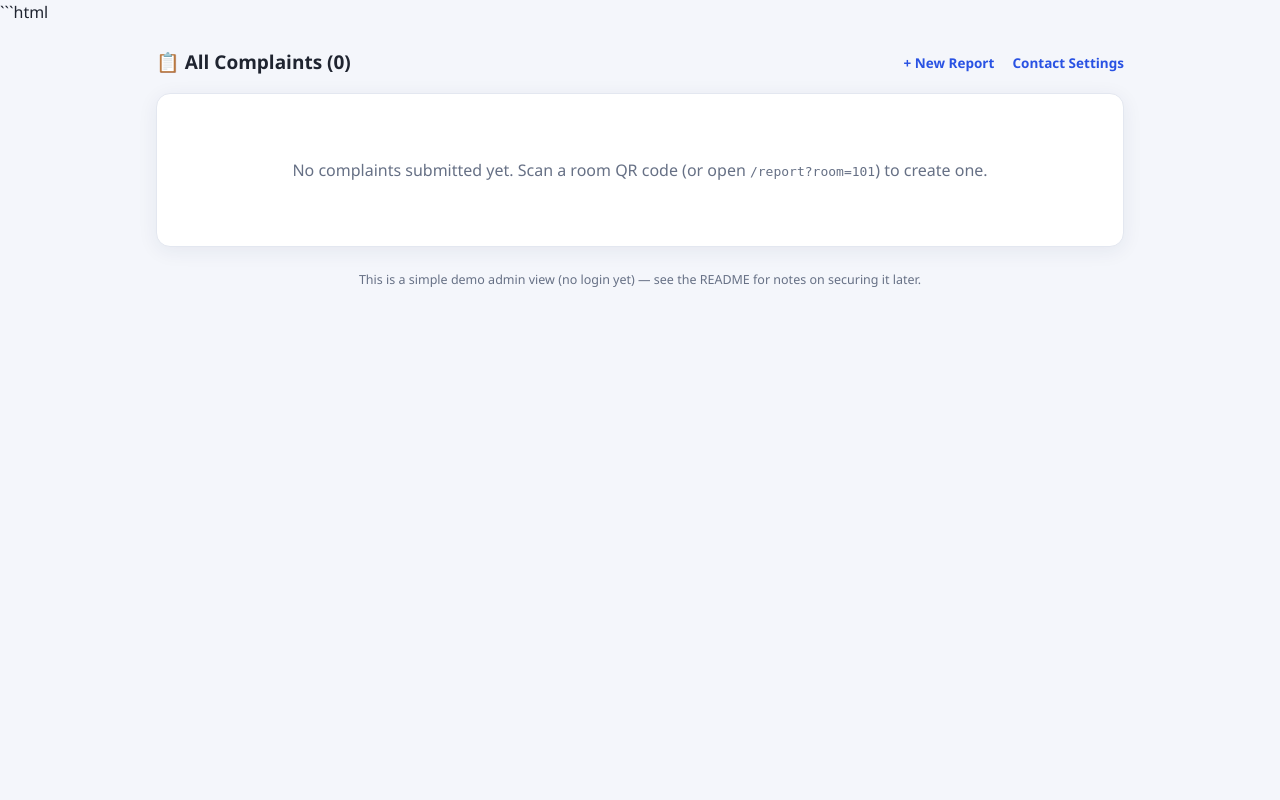
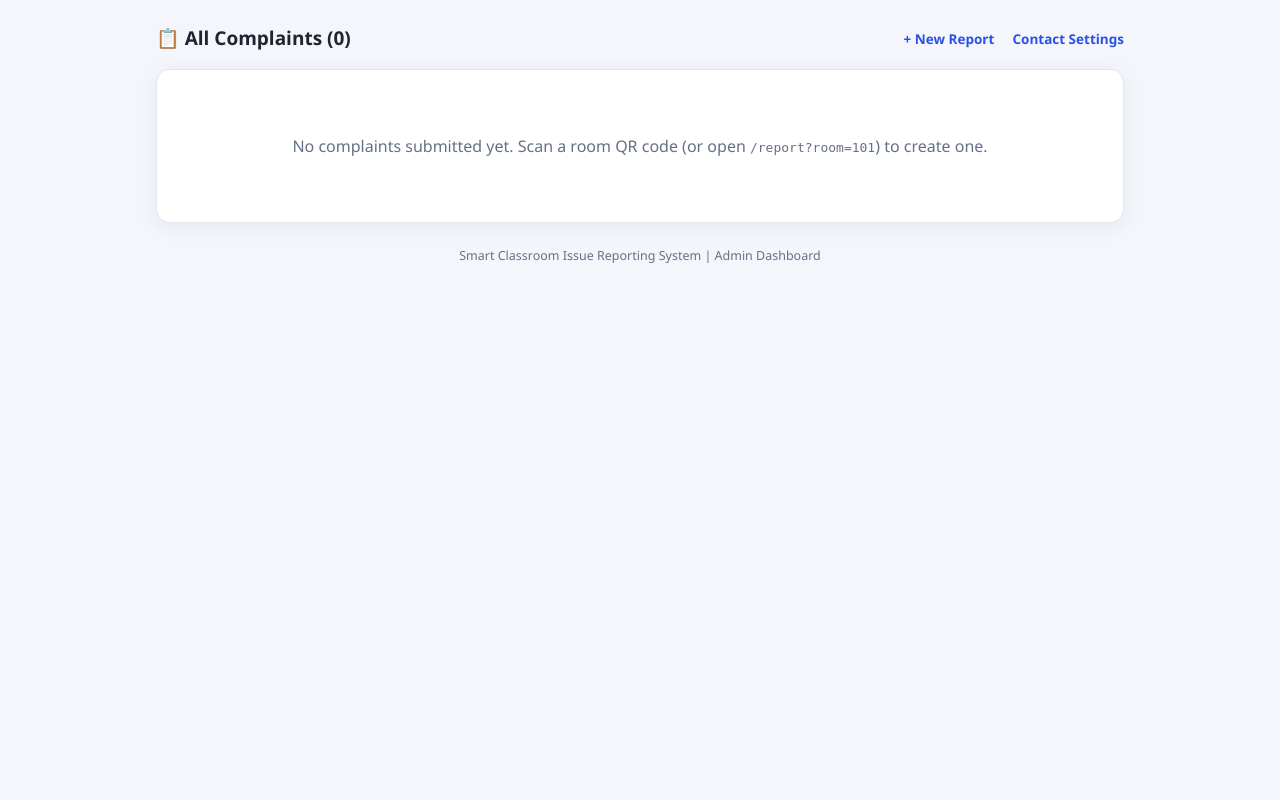
Before and after one commit to muppidivarshini59/smart-classroom-issue-reporting, a Flask app: page /admin/complaints in a window 1280 px wide. Run offline with Flask 3, Linux system fonts and the light colour scheme; data that the repository does not hold is empty; some libraries are stand-ins or nearby versions.

Commit message:
Update admin_complaints.html

````diff
--- a/templates/admin_complaints.html
+++ b/templates/admin_complaints.html
@@ -1,4 +1,4 @@
-```html
+
 {% extends "base.html" %}
 
 {% block title %}All Complaints - Admin View{% endblock %}
@@ -126,12 +126,9 @@
   </div>
 
   <footer class="site-footer">
-
-    This is a simple demo admin view (no login yet) — see the README for notes on securing it later.
-
+    Smart Classroom Issue Reporting System | Admin Dashboard
   </footer>
 
 </div>
 
 {% endblock %}
-```
````
